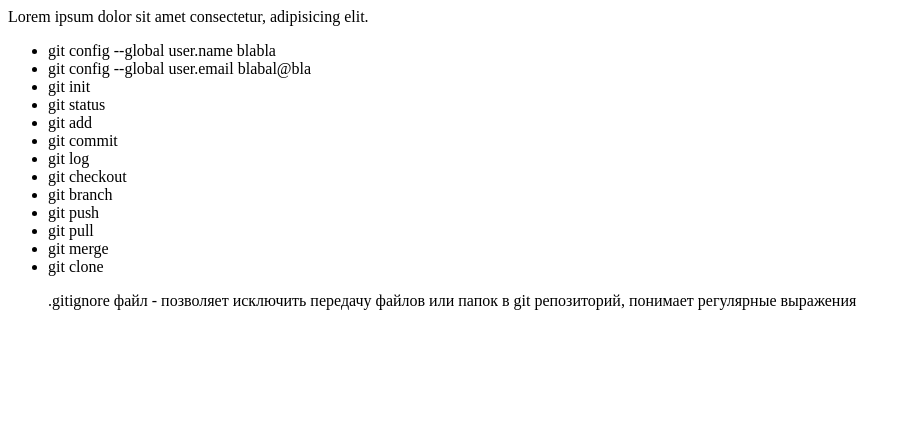
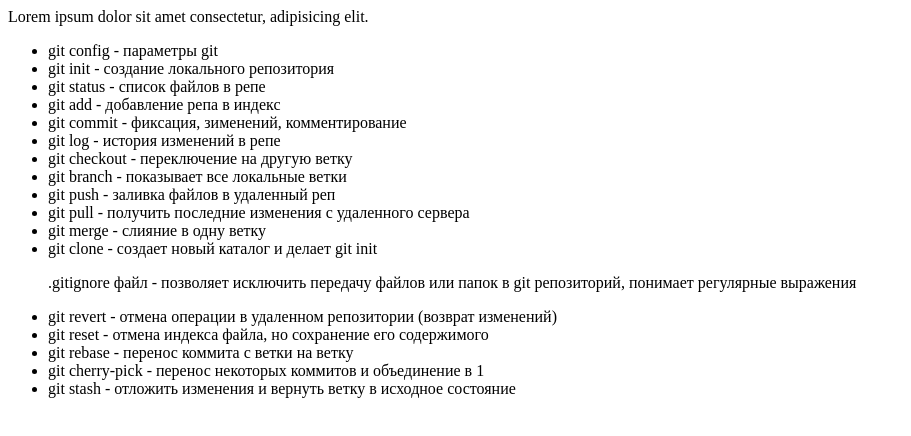
Before and after one commit to babooka/git, a plain HTML site: page index.html in a window 1280 px wide. Shown: the whole page, without its empty margins (0-911 px from the left). Drawn offline with Linux system fonts and the light colour scheme.

Commit message:
added comments to git commands

```diff
--- a/index.html
+++ b/index.html
@@ -9,22 +9,34 @@
 </head>
 <body>
     <div>
+       <p>
         <ul>
-        <li>git config --global user.name blabla</li>
-        <li>git config --global user.email blabal@bla</li>
-        <li>git init</li>
-        <li>git status</li>
-        <li>git add</li>
-        <li>git commit</li>
-        <li>git log</li>
-        <li>git checkout</li>
-        <li>git branch</li>
-        <li>git push</li>
-        <li>git pull</li>
-        <li>git merge</li>
-        <li>git clone</li>
+        <li>git config - параметры git</li>
+        <li>git init - создание локального репозитория</li>
+        <li>git status - список файлов в репе</li>
+        <li>git add - добавление репа в индекс</li>
+        <li>git commit - фиксация, зименений, комментирование</li>
+        <li>git log - история изменений в репе</li>
+        <li>git checkout - переключение на другую ветку</li>
+        <li>git branch - показывает все локальные ветки</li>
+        <li>git push - заливка файлов в удаленный реп</li>
+        <li>git pull - получить последние изменения с удаленного сервера</li>
+        <li>git merge - слияние в одну ветку</li>
+        <li>git clone - создает новый каталог и делает git init</li>
         <p>.gitignore файл - позволяет исключить передачу файлов или папок в git репозиторий, понимает регулярные выражения</p>
+       </p>
     </ul>
+    <div>
+        <p>
+            <ul>
+                <li>git revert - отмена операции в удаленном репозитории (возврат изменений)</li>
+                <li>git reset - отмена индекса файла, но сохранение его содержимого</li>
+                <li>git rebase - перенос коммита с ветки на ветку</li>
+                <li>git cherry-pick - перенос некоторых коммитов и объединение в 1</li>
+                <li>git stash - отложить изменения и вернуть ветку в исходное состояние</li>
+            </ul>
+        </p>
+    </div>
     </div>
 
 </body>
```
